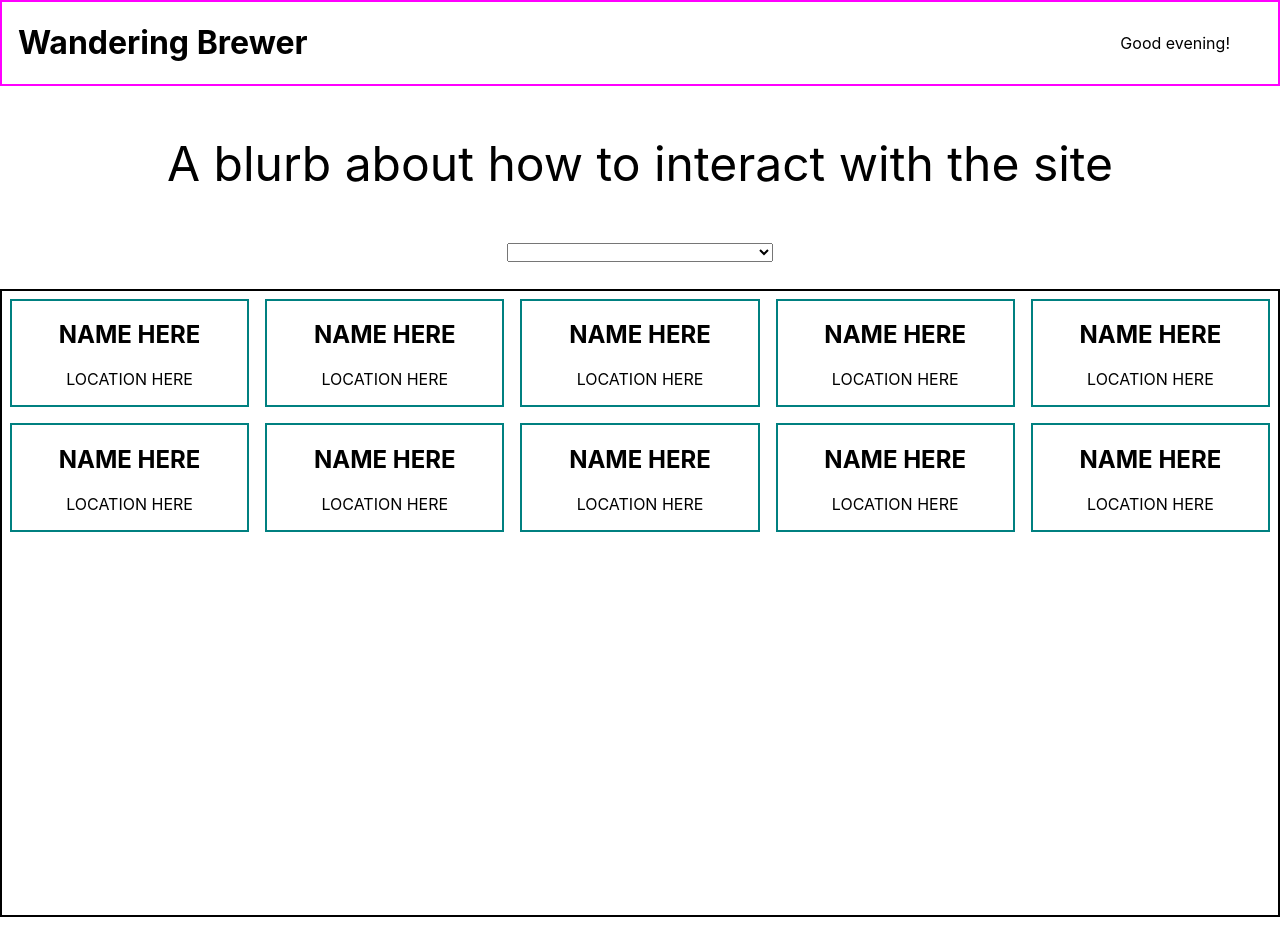
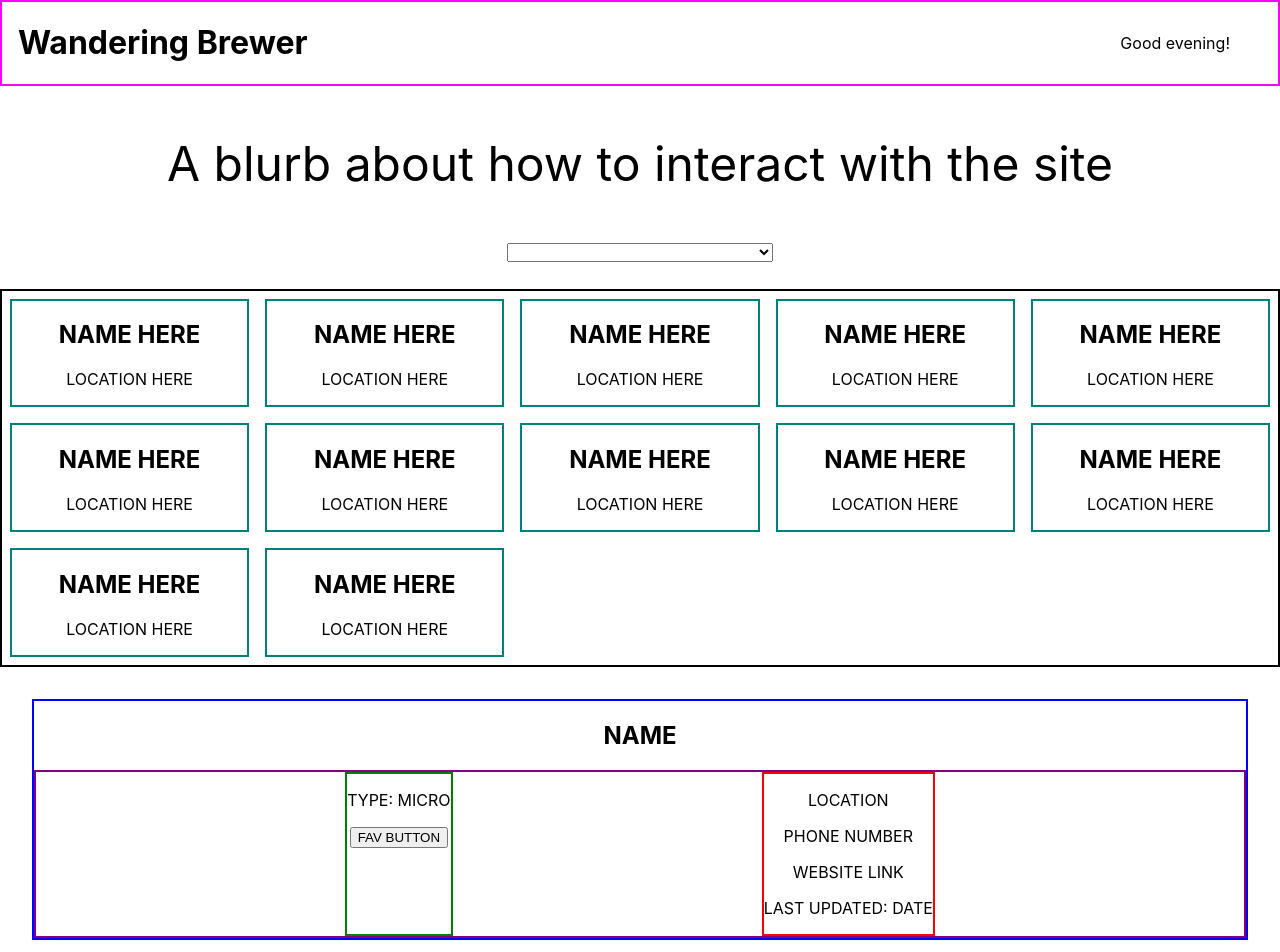
Before and after one commit to abodnar1/wandering-brewer, a React (Create React App) app: page / in a window 1280 px wide. Shown: the top 952 px of the page. Before the commit the page ends 917 px from the top, so only its background shows below. Built offline with nearby package versions, Linux system fonts and the light colour scheme.

Commit message:
Build BreweryDetails component

```diff
--- a/src/Components/App/App.js
+++ b/src/Components/App/App.js
@@ -4,6 +4,7 @@ import "./App.css";
 import Header from "../Header/Header";
 import Form from "../Form/Form";
 import Breweries from "../Breweries/Breweries";
+import BreweryDetails from "../BreweryDetails/BreweryDetails";
 
 const App = () => {
   return (
@@ -11,6 +12,7 @@ const App = () => {
       <Header />
       <Form />
       <Breweries />
+      <BreweryDetails />
     </div>
   );
 };
--- a/src/Components/Breweries/Breweries.css
+++ b/src/Components/Breweries/Breweries.css
@@ -1,6 +1,6 @@
 .breweries-container {
   display: grid;
   grid-template-columns: repeat(5, 1fr);
-  grid-template-rows: repeat(5, 1fr);
+  /* grid-template-rows: repeat(5, 1fr); */
   border: 2px solid black;
 }
--- a/src/Components/Breweries/Breweries.js
+++ b/src/Components/Breweries/Breweries.js
@@ -15,6 +15,8 @@ const Breweries = () => {
       <BreweryCard />
       <BreweryCard />
       <BreweryCard />
+      <BreweryCard />
+      <BreweryCard />
     </div>
   );
 };
--- /dev/null
+++ b/src/Components/BreweryDetails/BreweryDetails.css
@@ -0,0 +1,22 @@
+.brewery-details-container {
+  border: 2px solid blue;
+  margin: 2em;
+}
+
+.type-and-favorite-wrapper {
+  border: 2px solid green;
+}
+
+.details-wrapper {
+  display: flex;
+  justify-content: space-evenly;
+  border: 2px solid purple;
+}
+
+.contact-info-wrapper {
+  border: 2px solid red;
+}
+
+.favorite-button {
+  cursor: pointer;
+}
--- /dev/null
+++ b/src/Components/BreweryDetails/BreweryDetails.js
@@ -0,0 +1,30 @@
+import React from "react";
+import "./BreweryDetails.css";
+
+const BreweryDetails = () => {
+  return (
+    <div className="brewery-details-container">
+
+      <h2 className="brewery-details-name">NAME</h2>
+
+      <div className="details-wrapper">
+
+        <div className="type-and-favorite-wrapper">
+          <p className="brewery-type">TYPE: MICRO </p>
+          <button className="favorite-button">FAV BUTTON</button>
+        </div>
+
+        <div className="contact-info-wrapper">
+          <p className="brewery-location">LOCATION</p>
+          <p className="phone">PHONE NUMBER</p>
+          <p className="website-link">WEBSITE LINK</p>
+          <p className="last-updated">LAST UPDATED: DATE</p>
+        </div>
+
+      </div>
+
+    </div>
+  );
+};
+
+export default BreweryDetails;
```
